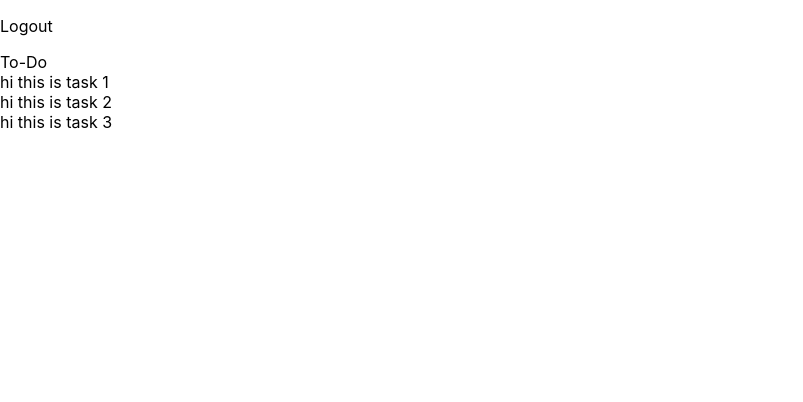
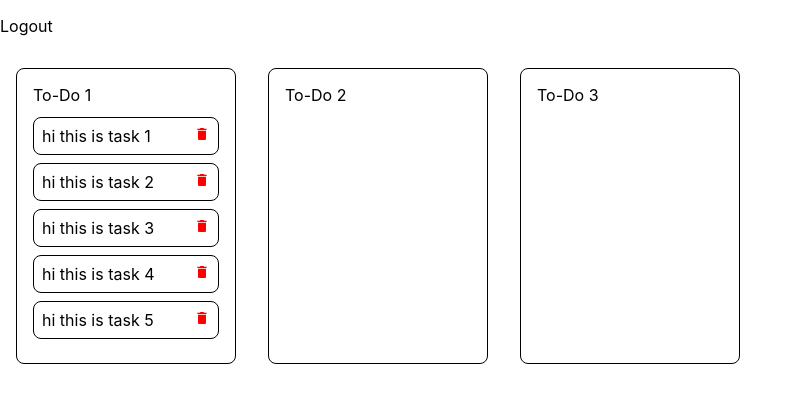
Before and after one commit to sierraleonez/simplr-dashboard, a Next.js app: page /dashboard in a window 1280 px wide. Shown: the top 402 px of the page, without its empty margins (0-803 px from the left). Built offline with nearby package versions, Linux system fonts and the light colour scheme; sample sign-in values are in the browser's storage.

Commit message:
create update logic and style todo component

```diff
--- a/pages/dashboard/index.tsx
+++ b/pages/dashboard/index.tsx
@@ -1,63 +1,17 @@
-import { useAuth } from "components/Auth/provider";
 import Button from "components/Button";
-import {
-  DragDropContext,
-  Draggable,
-  Droppable,
-  DropResult,
-  ResponderProvided,
-} from "react-beautiful-dnd";
 import { StaticPageProps } from "Constants/Pages";
-import React, { useState } from "react";
-import Texts from "components/Text";
-import { ColumnType, DummyTodoData, TaskType, TodoTable } from "Constants/Todo";
+import React from "react";
 import Columns from "components/ToDo/Columns";
+import { useCustomHook } from "./useCustomHooks";
 
 function Dashboard() {
-  const auth = useAuth();
-  const [items, setItems] = useState(DummyTodoData);
-
-  function logout() {
-    auth?.setAuthState("");
-  }
-
-  function onDragEnd(res: DropResult) {
-    let src_droppableId = res.source.droppableId;
-    if (!res.destination) {
-      return;
-    }
-
-    if (src_droppableId === res.destination.droppableId) {
-      // Create copy of task id queue
-      let queue = items.columns[src_droppableId].taskIds;
-
-      // Remove source item from queue
-      queue.splice(res.source.index, 1);
-
-      // Add source item to destinationIdx + 1
-      queue.splice(res.destination.index, 0, res.draggableId);
-
-      // Create new state with modified taskIds queue
-      let newState: TodoTable = {
-        ...items,
-        columns: {
-          [src_droppableId]: {
-            ...items.columns[src_droppableId],
-            taskIds: queue,
-          },
-        },
-      };
-
-      setItems(newState);
-    }
-  }
-
+  const { logout, onDragEnd, items, deleteItem } = useCustomHook();
   return (
     <div>
       <Button onPress={logout} type="link">
         <p>Logout</p>
       </Button>
-      <Columns item={items} onDragEnd={onDragEnd} />
+      <Columns item={items} onDragEnd={onDragEnd} onDelete={deleteItem} />
     </div>
   );
 }
--- /dev/null
+++ b/pages/dashboard/useCustomHooks.ts
@@ -0,0 +1,104 @@
+import { useAuth } from "components/Auth/provider";
+import { DummyTodoData_multiColumn, TodoTable } from "Constants/Todo";
+import { useState } from "react";
+import { DropResult } from "react-beautiful-dnd";
+
+export function useCustomHook() {
+  const auth = useAuth();
+  const [items, setItems] = useState(DummyTodoData_multiColumn);
+
+  function logout() {
+    auth?.setAuthState("");
+  }
+
+  // Todo item manipulation function list
+
+  function onDragEnd(res: DropResult) {
+    console.log(res.destination)
+    let src_droppableId = res.source.droppableId;
+    let dest_droppableId = res.destination?.droppableId || "";
+    // Create copy of task id queue and column object
+    let src_taskList = items.columns[src_droppableId].taskIds;
+
+    // If no droppable handles user drop
+    if (!res.destination) {
+      return;
+    }
+
+    // If user drop the item at the same table
+    if (src_droppableId === dest_droppableId) {
+      // Remove source item from src_taskList
+      src_taskList.splice(res.source.index, 1);
+
+      // Add source item to destinationIdx + 1
+      src_taskList.splice(res.destination.index, 0, res.draggableId);
+
+      // Create new state with modified taskIds src_taskList
+      let newState: TodoTable = {
+        ...items,
+        columns: {
+          ...items["columns"],
+          [src_droppableId]: {
+            ...items.columns[src_droppableId],
+            taskIds: src_taskList,
+          },
+        },
+      };
+
+      setItems(newState);
+    } else {
+      let dest_taskList = items.columns[dest_droppableId].taskIds;
+
+      // Remove source item from source task list
+      src_taskList.splice(res.source.index, 1);
+
+      // Add source item to destination column at destinationIdx + 1
+      dest_taskList.splice(res.destination.index, 0, res.draggableId);
+
+      let newState: TodoTable = {
+        ...items,
+        columns: {
+          ...items["columns"],
+          [src_droppableId]: {
+            ...items.columns[src_droppableId],
+            taskIds: src_taskList,
+          },
+          [dest_droppableId]: {
+            ...items.columns[dest_droppableId],
+            taskIds: dest_taskList,
+          },
+        },
+      };
+
+      setItems(newState);
+    }
+  }
+
+  function deleteItem(columnId: string, index: number) {
+    let taskList = items.columns[columnId].taskIds;
+
+    taskList.splice(index, 1);
+
+    let newState: TodoTable = {
+      ...items,
+      columns: {
+        ...items.columns,
+        [columnId]: {
+          ...items.columns[columnId],
+          taskIds: taskList,
+        },
+      },
+    };
+
+    setItems(newState);
+  }
+
+  // End of todo item manipulation function list
+
+  return {
+    items,
+    logout,
+    onDragEnd,
+    deleteItem
+  };
+}
--- a/src/Constants/Todo/index.ts
+++ b/src/Constants/Todo/index.ts
@@ -44,3 +44,35 @@ export const DummyTodoData: TodoTable = {
   },
   columnOrder: ["column-1"],
 };
+
+export const DummyTodoData_multiColumn: TodoTable = {
+  tasks: {
+    "task-1": { id: "task-1", content: "hi this is task 1" },
+    "task-2": { id: "task-2", content: "hi this is task 2" },
+    "task-3": { id: "task-3", content: "hi this is task 3" },
+    "task-4": { id: "task-4", content: "hi this is task 4" },
+    "task-5": { id: "task-5", content: "hi this is task 5" },
+    "task-6": { id: "task-6", content: "hi this is task 6" },
+    "task-7": { id: "task-7", content: "hi this is task 7" },
+    "task-8": { id: "task-8", content: "hi this is task 8" },
+    "task-9": { id: "task-9", content: "hi this is task 9" },
+  },
+  columns: {
+    "column-1": {
+      id: "column-1",
+      title: "To-Do 1",
+      taskIds: ["task-1", "task-2", "task-3", "task-4", "task-5"],
+    },
+    "column-2": {
+      id: "column-2",
+      title: "To-Do 2",
+      taskIds: [],
+    },
+    "column-3": {
+      id: "column-3",
+      title: "To-Do 3",
+      taskIds: [],
+    },
+  },
+  columnOrder: ["column-1", "column-2", "column-3"],
+}
--- a/src/components/ToDo/Column.tsx
+++ b/src/components/ToDo/Column.tsx
@@ -6,21 +6,38 @@ import DraggableCard from "./DraggableCard";
 type ColumnProps = {
   columnData: ColumnType;
   tasks: TodoTable["tasks"];
+  onDelete: (columnId: string, index: number) => void;
 };
 
-export default function Column({ columnData, tasks }: ColumnProps) {
+export default function Column({ columnData, tasks, onDelete }: ColumnProps) {
   return (
     <Droppable droppableId={columnData.id} key={columnData.id}>
-      {(provided, snapshot) => (
+      {(provided) => (
         <div
+          style={{
+            padding: "16px",
+            border: "black solid 1px",
+            borderRadius: "8px",
+            width: "220px",
+            minHeight: "200px",
+            display: "flex",
+            flexDirection: "column",
+            margin: "16px",
+          }}
           {...provided.droppableProps}
           ref={provided.innerRef}
           key={columnData.id}
         >
-          <Texts>{columnData.title}</Texts>
-          {columnData.taskIds.map((taskId, idx) => (
-            <DraggableCard idx={idx} taskData={tasks[taskId]} />
-          ))}
+          <Texts style={{ marginBottom: "12px" }}>{columnData.title}</Texts>
+          <div style={{ flexGrow: 1 }}>
+            {columnData.taskIds.map((taskId, idx) => (
+              <DraggableCard
+                idx={idx}
+                taskData={tasks[taskId]}
+                onDelete={(index) => onDelete(columnData.id, index)}
+              />
+            ))}
+          </div>
           {provided.placeholder}
         </div>
       )}
--- a/src/components/ToDo/Columns.tsx
+++ b/src/components/ToDo/Columns.tsx
@@ -1,18 +1,33 @@
 import { TodoTable } from "Constants/Todo";
-import { DragDropContext, DropResult, ResponderProvided } from "react-beautiful-dnd";
+import {
+  DragDropContext,
+  DropResult,
+  ResponderProvided,
+} from "react-beautiful-dnd";
 import Column from "./Column";
 
 type ColumnsProps<T> = {
   onDragEnd: (result: DropResult, provided: ResponderProvided) => void;
   item: T;
+  onDelete: (columnId: string, index: number) => void;
 };
 
-export default function Columns({ onDragEnd, item }: ColumnsProps<TodoTable>) {
+export default function Columns({
+  onDragEnd,
+  item,
+  onDelete,
+}: ColumnsProps<TodoTable>) {
   return (
     <DragDropContext onDragEnd={onDragEnd}>
-      {item.columnOrder.map((columnId) => (
-        <Column columnData={item.columns[columnId]} tasks={item.tasks} />
-      ))}
+      <div style={{ display: "flex" }}>
+        {item.columnOrder.map((columnId) => (
+          <Column
+            columnData={item.columns[columnId]}
+            tasks={item.tasks}
+            onDelete={onDelete}
+          />
+        ))}
+      </div>
     </DragDropContext>
   );
 }
--- a/src/components/ToDo/DraggableCard.tsx
+++ b/src/components/ToDo/DraggableCard.tsx
@@ -1,21 +1,51 @@
+import Button from "components/Button";
 import { TaskType } from "Constants/Todo";
 import { Draggable } from "react-beautiful-dnd";
+import { MdDelete } from "react-icons/md";
 
 type DraggableCardProps = {
   taskData: TaskType;
   idx: number;
+  isDeleteable?: boolean;
+  onDelete: (index: number) => void;
 };
 
-export default function DraggableCard({ taskData, idx }: DraggableCardProps) {
+export default function DraggableCard({
+  taskData,
+  idx,
+  isDeleteable = true,
+  onDelete,
+}: DraggableCardProps) {
   return (
     <Draggable draggableId={taskData.id} key={taskData.id} index={idx}>
       {(provided, snapshot) => (
         <div
+          style={{
+            padding: "8px",
+            border: "black solid 1px",
+          }}
           {...provided.draggableProps}
           {...provided.dragHandleProps}
           ref={provided.innerRef}
         >
-          {taskData.content}
+          <div
+            style={{
+              padding: "8px",
+              border: "black solid 1px",
+              borderRadius: "8px",
+              backgroundColor: "white",
+              marginBottom: "8px",
+              display: 'flex',
+              justifyContent: 'space-between'
+            }}
+          >
+            {taskData.content}
+            {isDeleteable && (
+              <Button type="link" onPress={() => onDelete(idx)}>
+                <MdDelete color="red"/>
+              </Button>
+            )}
+          </div>
         </div>
       )}
     </Draggable>
```
